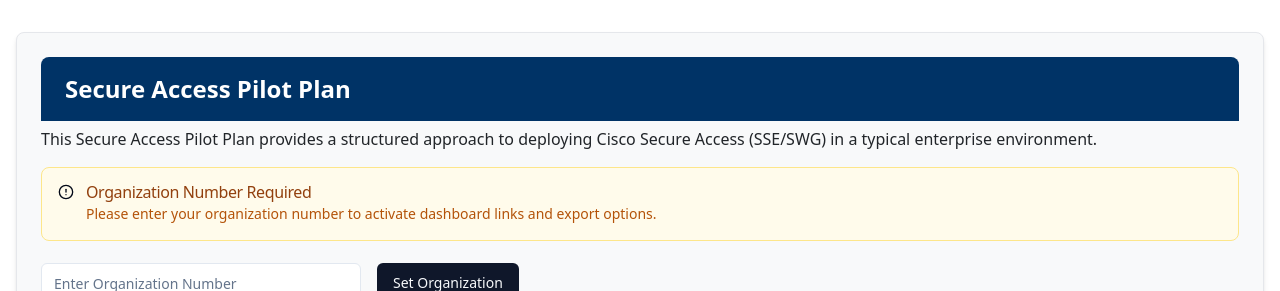
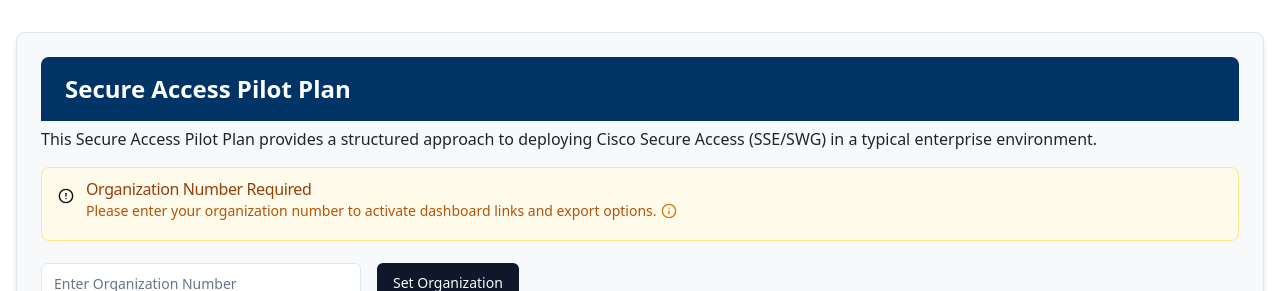
Before and after one commit to secureconnectdemo/secure-access-pilot-guide, a React (Vite) app: page / in a window 1280 px wide. Shown: the top 291 px of the page. Built offline with nearby package versions, Linux system fonts and the light colour scheme.

Commit message:
Add tooltip to organization number alert
Add a tooltip to the organization number required alert with instructions on how to find the organization ID.

```diff
--- a/src/components/pilot/PilotPlan.tsx
+++ b/src/components/pilot/PilotPlan.tsx
@@ -1,3 +1,4 @@
+
 import React, { useState, useRef } from 'react';
 import { Input } from '@/components/ui/input';
 import { Button } from '@/components/ui/button';
@@ -5,9 +6,10 @@ import { Card, CardHeader, CardContent } from '@/components/ui/card';
 import { Accordion, AccordionContent, AccordionItem, AccordionTrigger } from '@/components/ui/accordion';
 import { toast } from 'sonner';
 import { createPilotSteps } from './pilotStepsData';
-import { FileText, Download, Printer } from 'lucide-react';
+import { FileText, Download, Printer, Info } from 'lucide-react';
 import { Alert, AlertDescription, AlertTitle } from "@/components/ui/alert";
 import { AlertCircle } from 'lucide-react';
+import { Tooltip, TooltipContent, TooltipProvider, TooltipTrigger } from "@/components/ui/tooltip";
 import html2canvas from 'html2canvas';
 import jsPDF from 'jspdf';
 
@@ -84,12 +86,28 @@ const PilotPlan = () => {
             </p>
 
             {!isSubmitted && (
-              <Alert className="mb-4 bg-amber-50 border-amber-200">
-                <AlertCircle className="h-4 w-4 text-amber-600" />
-                <AlertTitle className="text-amber-800">Organization Number Required</AlertTitle>
-                <AlertDescription className="text-amber-700">
-                  Please enter your organization number to activate dashboard links and export options.
-                </AlertDescription>
+              <Alert className="mb-4 bg-amber-50 border-amber-200 flex items-start gap-2">
+                <AlertCircle className="h-4 w-4 text-amber-600 mt-1" />
+                <div>
+                  <AlertTitle className="text-amber-800">Organization Number Required</AlertTitle>
+                  <AlertDescription className="text-amber-700 flex items-center gap-1">
+                    Please enter your organization number to activate dashboard links and export options.
+                    <TooltipProvider>
+                      <Tooltip>
+                        <TooltipTrigger asChild>
+                          <Info className="h-4 w-4 text-amber-600 cursor-help" />
+                        </TooltipTrigger>
+                        <TooltipContent className="max-w-xs text-xs whitespace-pre-wrap bg-amber-50 text-amber-900 border border-amber-300 shadow">
+                          {`If you are familiar with the Org ID # Sign in to Secure Access.
+Check the URL in the browser's address bar: https://dashboard.sse.com/o/<orgId>/#/<page> where orgId is your unique Secure Access organization ID.
+Navigate to the name of your user account, and expand your username to view the organizations where the username is a member. Confirm that you are signed in to the correct Secure Access organization. Your organization name is listed under your account name.
+Click Switch Organizations to change to another Secure Access organization.
+Locate System Status—the overall health status of Secure Access.`}
+                        </TooltipContent>
+                      </Tooltip>
+                    </TooltipProvider>
+                  </AlertDescription>
+                </div>
               </Alert>
             )}
           </div>
```
